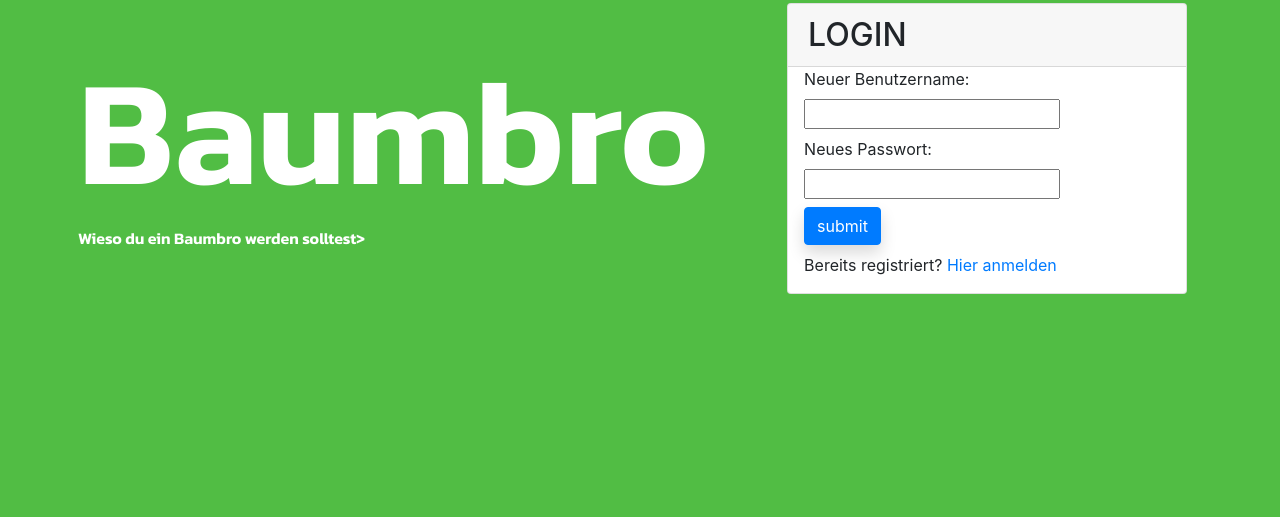
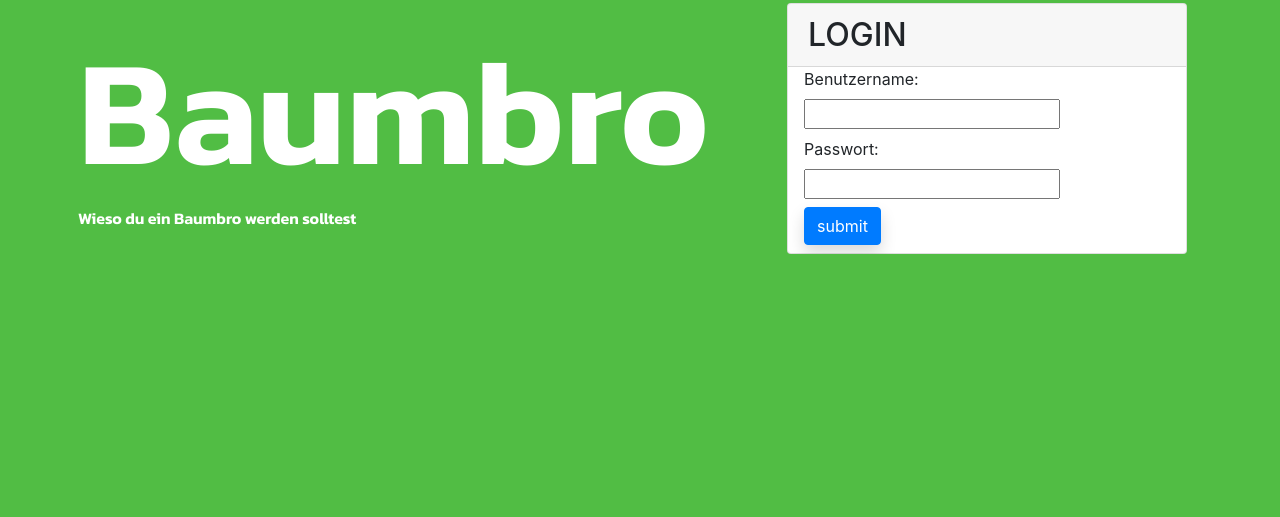
Before and after one commit to carlottostromstedt/baumbro, a Flask app: page / in a window 1280 px wide. Shown: the part 101-618 px from the top of the page. Run offline with Flask 3, Linux system fonts and the light colour scheme; some libraries are stand-ins or nearby versions.

Commit message:
14: huhu ich will signup fixe

```diff
--- a/app.py
+++ b/app.py
@@ -66,7 +66,7 @@ def index():
         return redirect(url_for('profil'))
     return render_template('login.html')
 
-@app.route('/register', methods=["GET", "POST"])
+@app.route('/sign_up', methods=["GET", "POST"])
 def register():
     if request.method == "POST":
         username = request.form.get("username")
--- a/templates/login.html
+++ b/templates/login.html
@@ -5,24 +5,23 @@
     <div class="row align-items-center">
         <div class="position-relative mw-md mx-auto pt-16 pb-12 pb-lg-32">
         <h1 class="mb-16 mb-md-32">Baumbro</h1>
-        <h6 class="fs-7 mb-10">Wieso du ein Baumbro werden solltest></h6>
+        <h6 class="fs-7 mb-10">Wieso du ein Baumbro werden solltest</h6>
         </div>
     </div>
     <div class="card card-login">
         <h2 class="card-header">LOGIN</h2>
-        <form action="/register" method="post">
-            <label for="new_username" class="mx-3" >Neuer Benutzername:</label>
-            <input type="text" class="mx-3" id="new_username" name="new_username" required>
+        <form action="/login" method="post">
+            <label for="username" class="mx-3" >Benutzername:</label>
+            <input type="text" class="mx-3" id="username" name="username" required>
             <br>
-            <label for="new_password" class="mx-3 my-2" >Neues Passwort:</label><br>
-            <input type="password" class="mx-3" id="new_password" name="new_password" required>
+            <label for="password" class="mx-3 my-2" >Passwort:</label><br>
+            <input type="password" class="mx-3" id="password" name="password" required>
             <br>
             <button type="submit" class="mx-3 my-2 btn w-10 mb-8 btn-primary shadow">submit</button>
             {% if error %}
                 <p class=error>{{ error }}
             {% endif %}
         </form>
-        <p class="mx-3">Bereits registriert? <a href="/">Hier anmelden</a></p>
     </div>
 </div>
 {% endblock %}
```
Also changed, not shown: templates/sign_up.html (+5 -3 lines).
